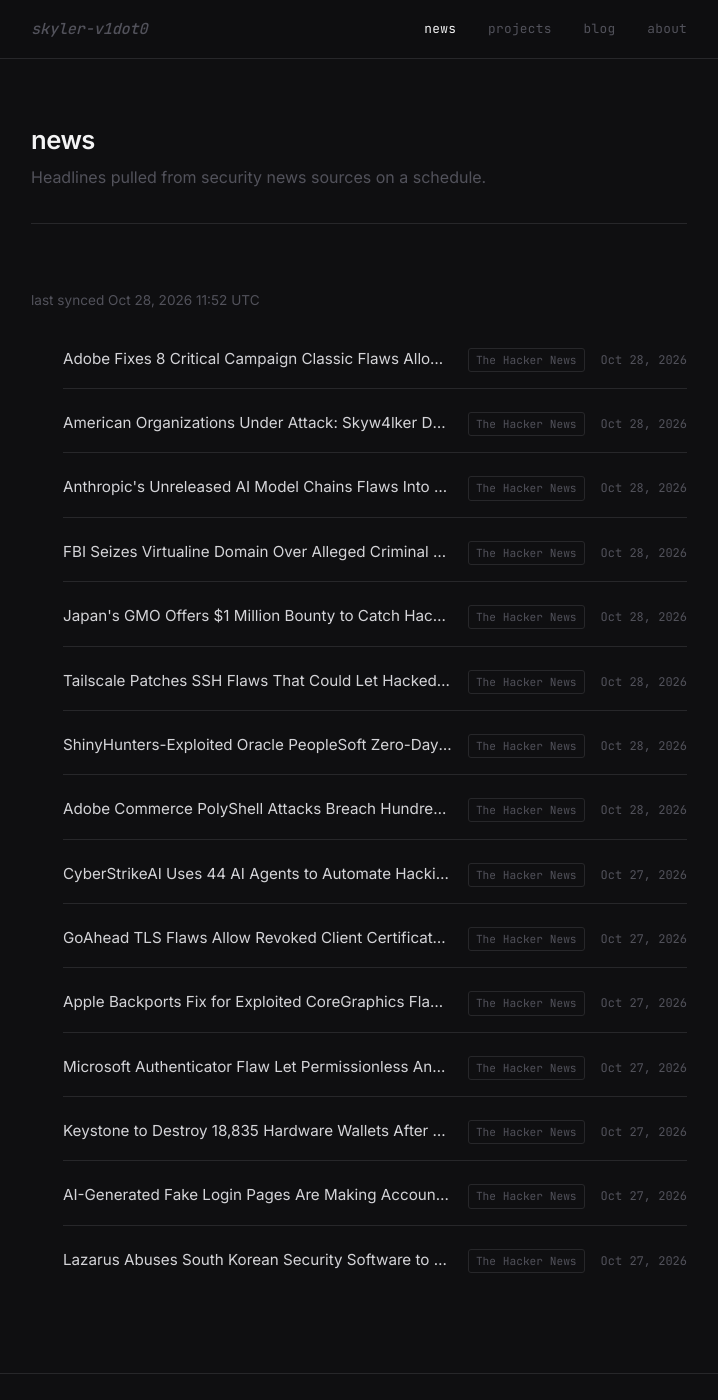
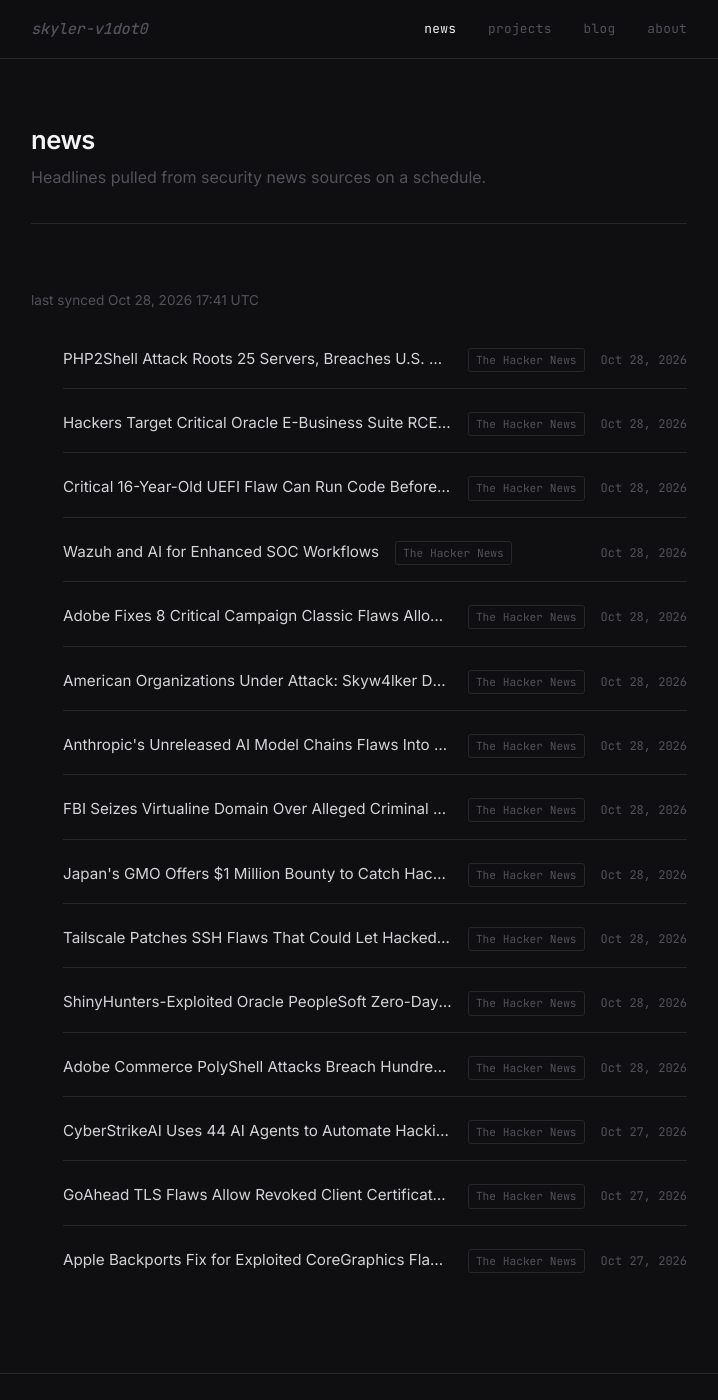
Before and after one commit to skyler-v1dot0/personal-site, a Jekyll site: the page built from news.html, in a window 1280 px wide and 1400 px high. Shown: the whole window, without its empty margins (281-999 px from the left). Built offline with Jekyll 4.4.1, drawn with Linux system fonts in a browser that asks for light colours.

Commit message:
chore: sync news feed [skip ci]

```diff
--- a/_data/news.yml
+++ b/_data/news.yml
@@ -1,6 +1,24 @@
 ---
-updated_at: '2026-10-28T11:52:53Z'
+updated_at: '2026-10-28T17:41:44Z'
 items:
+- title: PHP2Shell Attack Roots 25 Servers, Breaches U.S. Government-Affiliated Network
+  url: https://thehackernews.com/2026/10/php2shell-attack-roots-25-servers.html
+  source: The Hacker News
+  published: '2026-10-28T16:02:45Z'
+- title: Hackers Target Critical Oracle E-Business Suite RCE Flaw Days After Security
+    Patch
+  url: https://thehackernews.com/2026/10/hackers-target-critical-oracle-e.html
+  source: The Hacker News
+  published: '2026-10-28T12:48:03Z'
+- title: Critical 16-Year-Old UEFI Flaw Can Run Code Before Secure Boot on Network-Booting
+    Servers
+  url: https://thehackernews.com/2026/10/critical-16-year-old-uefi-flaw-can-run.html
+  source: The Hacker News
+  published: '2026-10-28T11:50:00Z'
+- title: Wazuh and AI for Enhanced SOC Workflows
+  url: https://thehackernews.com/2026/10/wazuh-and-ai-for-enhanced-soc-workflows.html
+  source: The Hacker News
+  published: '2026-10-28T11:30:00Z'
 - title: Adobe Fixes 8 Critical Campaign Classic Flaws Allowing Code Execution and
     Security Bypass
   url: https://thehackernews.com/2026/10/adobe-fixes-8-critical-campaign-classic.html
@@ -55,22 +73,3 @@ items:
   url: https://thehackernews.com/2026/10/apple-backports-fix-for-exploited.html
   source: The Hacker News
   published: '2026-10-27T13:59:09Z'
-- title: Microsoft Authenticator Flaw Let Permissionless Android Apps Steal Work Account
-    Tokens
-  url: https://thehackernews.com/2026/10/microsoft-authenticator-flaw-let.html
-  source: The Hacker News
-  published: '2026-10-27T12:09:50Z'
-- title: Keystone to Destroy 18,835 Hardware Wallets After Hackers Steal Device Verification
-    Key
-  url: https://thehackernews.com/2026/10/keystone-to-destroy-18835-hardware.html
-  source: The Hacker News
-  published: '2026-10-27T11:46:00Z'
-- title: AI-Generated Fake Login Pages Are Making Account Takeovers Easier
-  url: https://thehackernews.com/2026/10/ai-generated-fake-login-pages-are.html
-  source: The Hacker News
-  published: '2026-10-27T11:32:46Z'
-- title: Lazarus Abuses South Korean Security Software to Deploy Malware Using Post-Quantum
-    Encryption
-  url: https://thehackernews.com/2026/10/lazarus-abuses-south-korean-security.html
-  source: The Hacker News
-  published: '2026-10-27T11:32:31Z'
```
